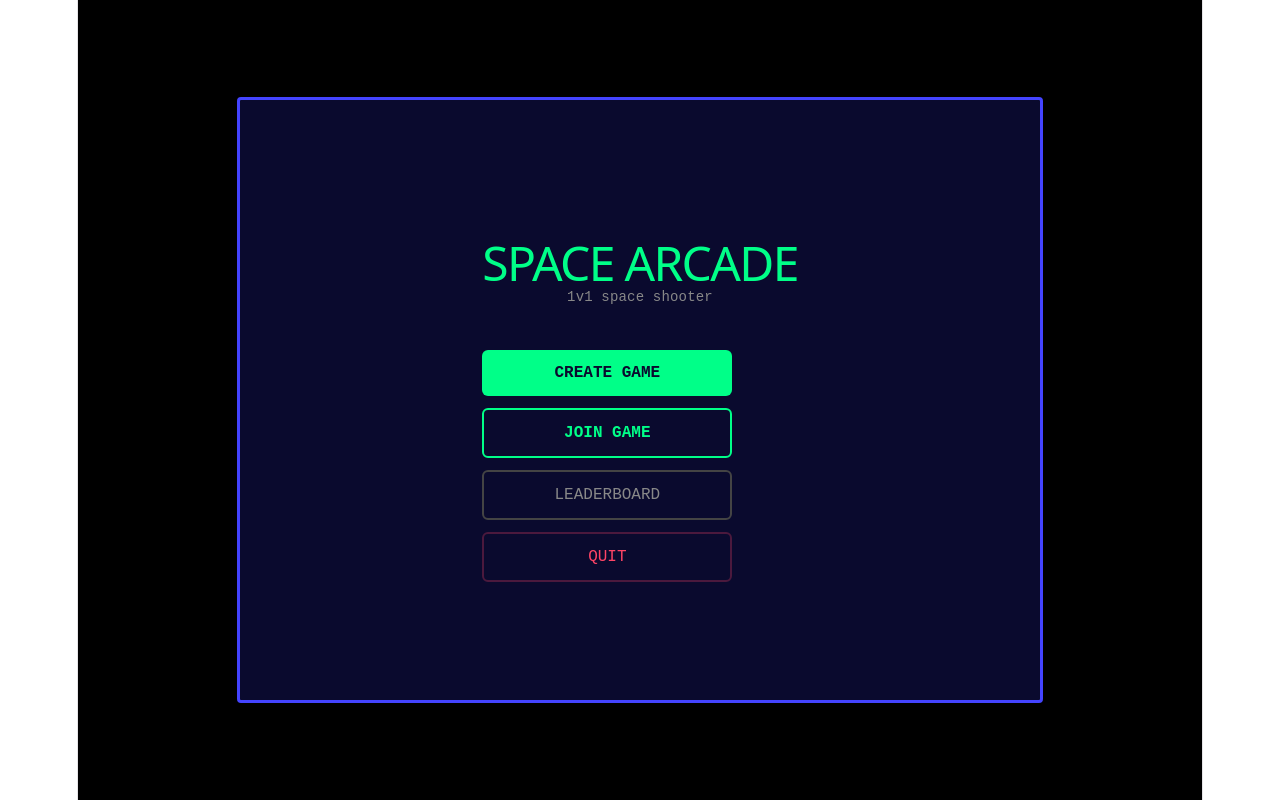
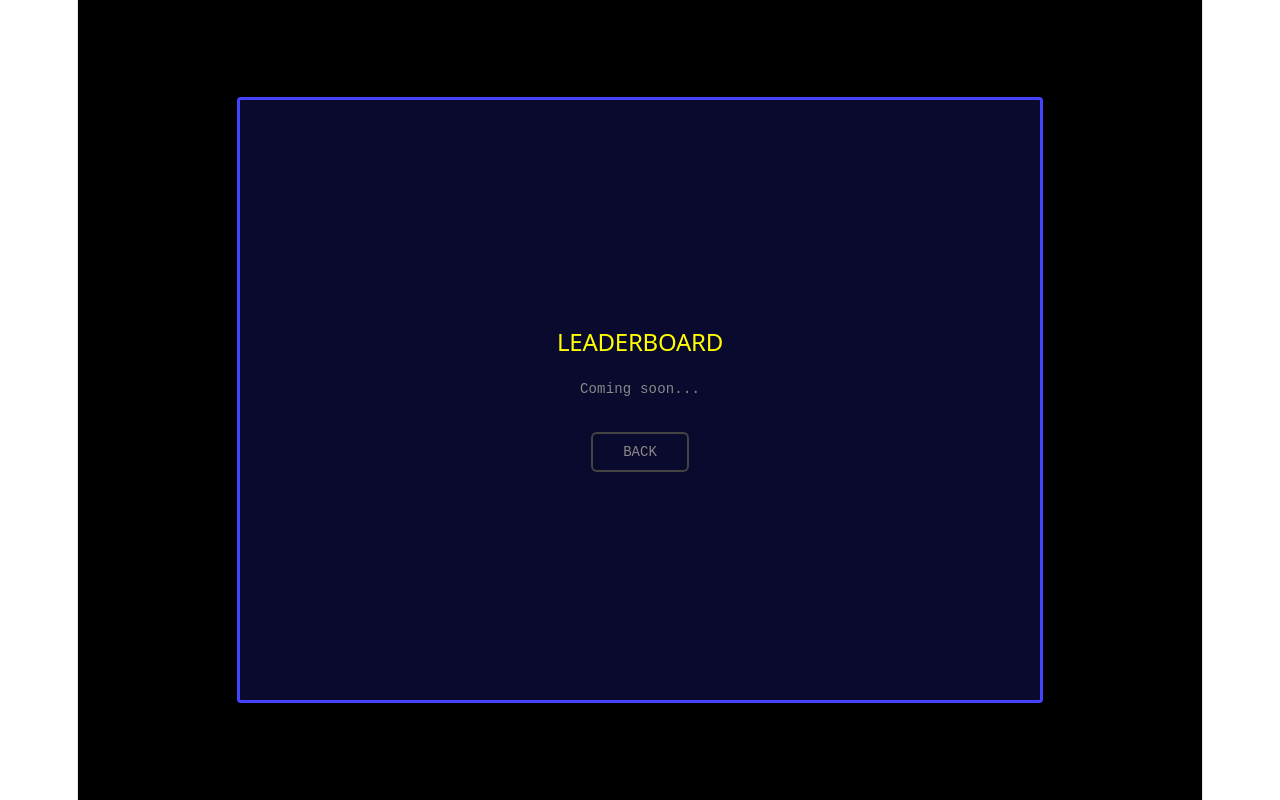
Before and after one commit to hughejef/space-arcade, a React (Vite) app in the folder client/: page / in a window 1280 px wide. Both pictures are taken after a click on the button "LEADERBOARD". Built offline with nearby package versions, Linux system fonts and the light colour scheme.

Commit message:
Added leaderboard placeholder screen

```diff
--- a/client/src/App.jsx
+++ b/client/src/App.jsx
@@ -48,7 +48,7 @@ function App() {
                 border: '2px solid #00ff88', borderRadius: '6px', fontSize: '16px',
                 fontFamily: 'monospace', fontWeight: 'bold', cursor: 'pointer',
               }}>JOIN GAME</button>
-              <button onClick={() => {}} style={{
+              <button onClick={() => setScreen('leaderboard')} style={{
                 padding: '14px', background: 'transparent', color: '#888',
                 border: '2px solid #444', borderRadius: '6px', fontSize: '16px',
                 fontFamily: 'monospace', cursor: 'pointer',
@@ -131,6 +131,24 @@ function App() {
               padding: '10px 30px', background: 'transparent', color: '#888',
               border: '2px solid #444', borderRadius: '6px', fontSize: '14px',
               fontFamily: 'monospace', cursor: 'pointer', marginTop: '8px',
+            }}>BACK</button>
+          </div>
+        </div>
+      </div>
+    )
+  }
+
+  if (screen === 'leaderboard') {
+    return (
+      <div style={menuStyle}>
+        <div style={menuBoxStyle}>
+          <div style={{ textAlign: 'center' }}>
+            <h2 style={{ color: '#ffff00', fontSize: '24px', marginBottom: '20px' }}>LEADERBOARD</h2>
+            <p style={{ color: '#888', fontSize: '14px', marginBottom: '30px' }}>Coming soon...</p>
+            <button onClick={() => setScreen('menu')} style={{
+              padding: '10px 30px', background: 'transparent', color: '#888',
+              border: '2px solid #444', borderRadius: '6px', fontSize: '14px',
+              fontFamily: 'monospace', cursor: 'pointer',
             }}>BACK</button>
           </div>
         </div>
```
